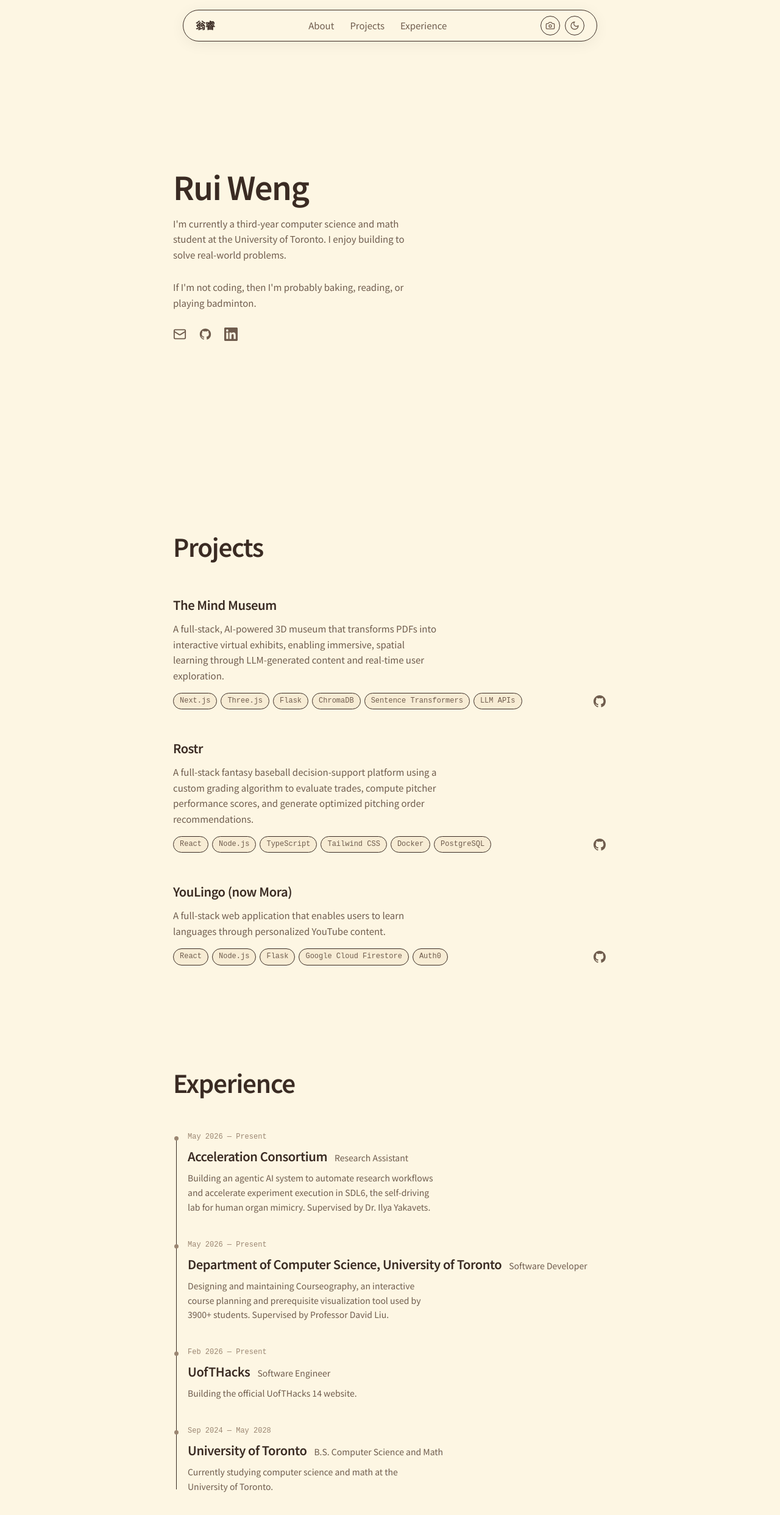
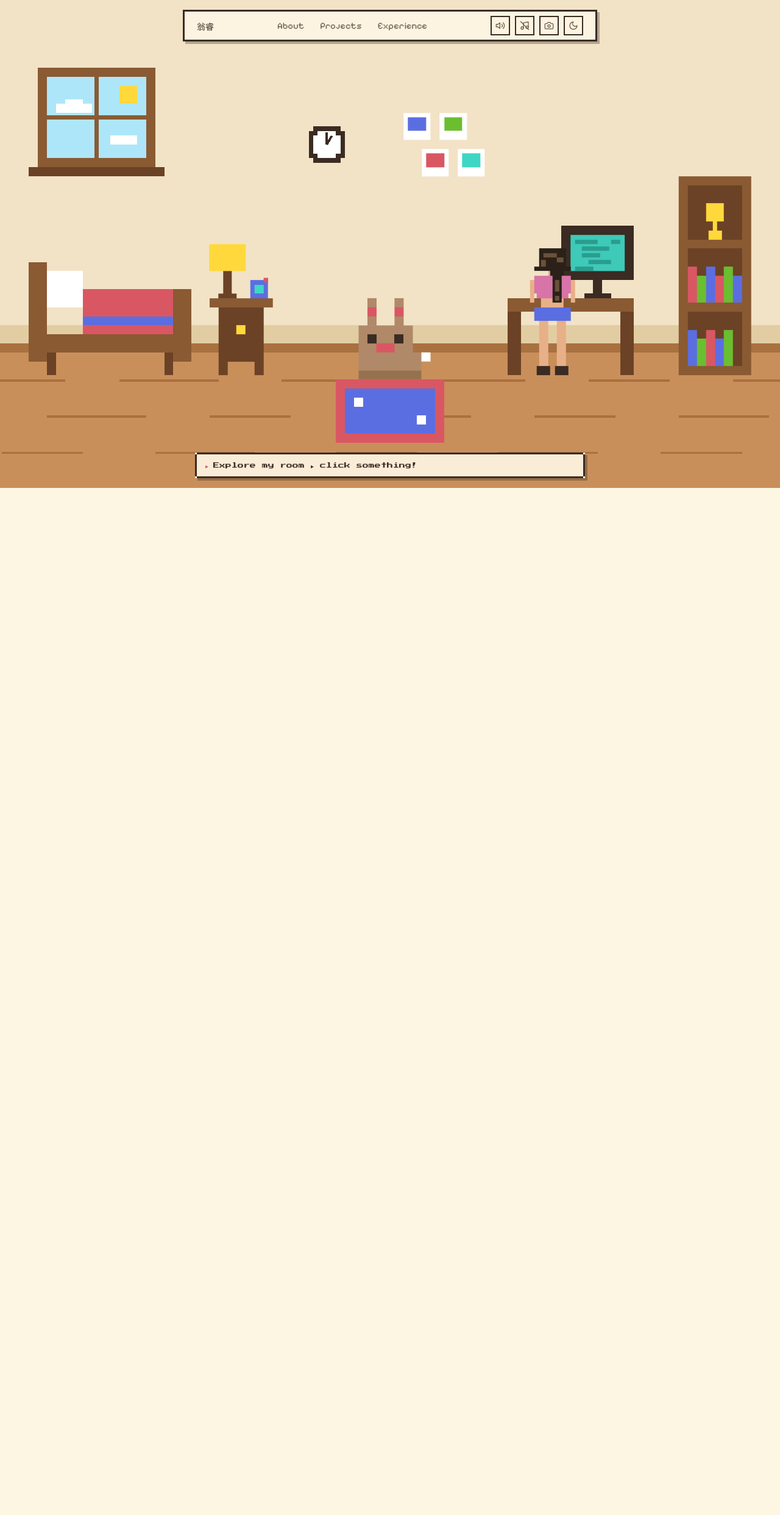
Before and after one commit to r-weng/personal-website, a React (Vite) app: page / in a window 1280 px wide. Shown: the top 2484 px of the page at 61% size. After the commit the page ends 800 px from the top, so only its background shows below. Built offline with nearby package versions, Linux system fonts and the light colour scheme.

Commit message:
feat(app): fullscreen scene layout with section modals
Scene fills the viewport with no page scroll; About/Projects/
Experience/Contact open as RPG dialog modals. Nav becomes a
fixed overlay with sound and music toggles.

```diff
--- a/src/App.css
+++ b/src/App.css
@@ -5,10 +5,12 @@
   flex-direction: column;
 }
 
-/* ── Nav ── */
+/* ── Nav: fixed overlay above the scene ── */
 .nav-header {
-  position: sticky;
+  position: fixed;
   top: 16px;
+  left: 0;
+  right: 0;
   z-index: 50;
   display: flex;
   justify-content: center;
@@ -24,19 +26,14 @@
   height: 52px;
   width: calc(100% - 64px);
   max-width: 680px;
-  border-radius: 9999px;
-  border: 1px solid var(--border);
+  border: 3px solid var(--panel-border);
   background: var(--nav-bg);
-  backdrop-filter: blur(16px);
-  -webkit-backdrop-filter: blur(16px);
-  box-shadow: 0 4px 24px rgba(0, 0, 0, 0.06);
+  box-shadow: 4px 4px 0 var(--panel-shadow);
   transition: background 0.2s, border-color 0.2s;
 }
 
 .nav-logo {
-  font-size: 16px;
-  font-weight: 600;
-  letter-spacing: -0.02em;
+  font-size: 14px;
   margin-right: auto;
   transition: opacity 0.15s;
 }
@@ -50,17 +47,25 @@
   gap: 2px;
 }
 
-.nav-links a {
+.nav-link-btn {
   font-size: 15px;
+  font-family: 'Pixelify Sans', sans-serif;
   color: var(--muted);
   padding: 6px 12px;
-  border-radius: 9999px;
+  background: none;
+  border: none;
+  cursor: pointer;
   transition: color 0.15s, background 0.15s;
 }
 
-.nav-links a:hover {
+.nav-link-btn:hover {
   color: var(--fg);
   background: var(--card);
+}
+
+.nav-link-btn:focus-visible {
+  outline: 3px solid var(--accent);
+  outline-offset: 2px;
 }
 
 .nav-actions {
@@ -76,8 +81,7 @@
   justify-content: center;
   width: 32px;
   height: 32px;
-  border-radius: 9999px;
-  border: 1px solid var(--border);
+  border: 2px solid var(--panel-border);
   background: transparent;
   color: var(--muted);
   cursor: pointer;
@@ -100,14 +104,6 @@
 }
 
 /* ── Sections ── */
-.section {
-  min-height: 100svh;
-  display: flex;
-  flex-direction: column;
-  justify-content: center;
-  padding: 80px 0;
-}
-
 .section-header {
   margin-bottom: 48px;
 }
@@ -119,26 +115,18 @@
   color: var(--fg);
 }
 
-/* ── About ── */
-.section-about {
-  height: calc(100svh - 68px);
-  min-height: unset;
-  padding: 0;
+/* ── Scene stage (home) ── */
+.scene-stage {
+  position: fixed;
+  inset: 0;
 }
 
-.section-about,
-#projects,
-#experience,
-#contact,
 .gallery-page {
   will-change: transform, opacity;
 }
 
 .hero-name {
-  font-size: clamp(32px, 6vw, 52px);
-  font-weight: 600;
-  letter-spacing: -0.03em;
-  line-height: 1.1;
+  line-height: 1.4;
   margin-bottom: 20px;
 }
 
@@ -170,7 +158,7 @@
 [data-reveal] {
   opacity: 0;
   transform: translateY(20px);
-  transition: opacity 0.6s ease-out, transform 0.6s ease-out;
+  transition: opacity 0.6s steps(6), transform 0.6s steps(6);
 }
 
 [data-reveal].revealed {
@@ -182,7 +170,11 @@
 .project-list {
   display: flex;
   flex-direction: column;
-  gap: 48px;
+  gap: 40px;
+}
+
+.project-item.pixel-panel {
+  padding: 24px 28px;
 }
 
 .project-name {
@@ -215,13 +207,13 @@
 }
 
 .project-tag {
-  font-size: 12px;
-  font-family: 'Geist Mono Variable', monospace;
-  color: var(--muted);
-  background: var(--card);
-  border: 1px solid var(--border);
-  border-radius: 9999px;
-  padding: 3px 10px;
+  font-size: 13px;
+  font-family: 'Pixelify Sans', sans-serif;
+  color: var(--fg);
+  background: var(--bg);
+  border: 2px solid var(--panel-border);
+  border-radius: 0;
+  padding: 2px 8px;
 }
 
 .project-links {
@@ -258,8 +250,12 @@
   left: 5px;
   top: 8px;
   bottom: 8px;
-  width: 1px;
-  background: var(--border);
+  width: 2px;
+  background: repeating-linear-gradient(
+    to bottom,
+    var(--subtle) 0 6px,
+    transparent 6px 10px
+  );
 }
 
 .exp-item {
@@ -274,12 +270,12 @@
 .exp-item::before {
   content: '';
   position: absolute;
-  left: -22px;
+  left: -23px;
   top: 8px;
-  width: 7px;
-  height: 7px;
-  border-radius: 50%;
-  background: var(--subtle);
+  width: 8px;
+  height: 8px;
+  background: var(--accent);
+  border: 2px solid var(--panel-border);
 }
 
 .exp-period {
@@ -327,9 +323,38 @@
     flex-direction: column;
     align-items: flex-start;
   }
+
+  .nav-inner {
+    width: calc(100% - 24px);
+    padding: 0 10px;
+    gap: 4px;
+  }
+
+  .nav-logo {
+    display: none;
+  }
+
+  .nav-links {
+    margin-right: auto;
+  }
+
+
+  .nav-actions {
+    gap: 4px;
+  }
+
+  .theme-toggle {
+    width: 28px;
+    height: 28px;
+  }
+
+  .nav-link-btn {
+    font-size: 13px;
+    padding: 4px 6px;
+  }
 }
 
 @media (prefers-reduced-motion: reduce) {
   [data-reveal] { transition: none; }
-  .section-about, #projects, #experience, #contact, .gallery-page { will-change: auto; }
+  .gallery-page { will-change: auto; }
 }
--- a/src/App.tsx
+++ b/src/App.tsx
@@ -1,81 +1,13 @@
-import { useState, useEffect, useRef } from 'react'
-import { Routes, Route, Link, useLocation } from 'react-router-dom'
+import { useState, useEffect } from 'react'
+import { Routes, Route, Link, useLocation, useNavigate } from 'react-router-dom'
 import { Analytics } from '@vercel/analytics/react'
 import './App.css'
+import './retro.css'
 import Gallery from './Gallery'
-import { useScrollOut, useScrollReveal } from './hooks'
-
-// ── Types ──────────────────────────────────────────────────────────────────
-
-interface Project {
-  name: string
-  description: string
-  tech: string[]
-  links: { label: string; url: string; external?: boolean }[]
-}
-
-interface Experience {
-  period: string
-  company: string
-  role: string
-  description: string
-}
-
-// ── Data ───────────────────────────────────────────────────────────────────
-
-const projects: Project[] = [
-  {
-    name: 'The Mind Museum',
-    description: 'A full-stack, AI-powered 3D museum that transforms PDFs into interactive virtual exhibits, enabling immersive, spatial learning through LLM-generated content and real-time user exploration.',
-    tech: ['Next.js', 'Three.js', 'Flask', 'ChromaDB', 'Sentence Transformers', 'LLM APIs'],
-    links: [
-      { label: 'GitHub', url: 'https://github.com/BryanYeeee/TheMindMuseum', external: true },
-    ],
-  },
-  {
-    name: 'Rostr',
-    description: 'A full-stack fantasy baseball decision-support platform using a custom grading algorithm to evaluate trades, compute pitcher performance scores, and generate optimized pitching order recommendations.',
-    tech: ['React', 'Node.js', 'TypeScript', 'Tailwind CSS', 'Docker', 'PostgreSQL'],
-    links: [
-      { label: 'GitHub', url: 'https://github.com/rostr-ftl2025/rostr', external: true },
-    ],
-  },
-  {
-    name: 'YouLingo (now Mora)',
-    description: 'A full-stack web application that enables users to learn languages through personalized YouTube content.',
-    tech: ['React', 'Node.js', 'Flask', 'Google Cloud Firestore', 'Auth0'],
-    links: [
-      { label: 'GitHub', url: 'https://github.com/Cindyzzz616/Mora', external: true },
-    ],
-  },
-]
-
-const experience: Experience[] = [
-  {
-    period: 'May 2026 — Present',
-    company: 'Acceleration Consortium',
-    role: 'Research Assistant',
-    description: 'Building an agentic AI system to automate research workflows and accelerate experiment execution in SDL6, the self-driving lab for human organ mimicry. Supervised by Dr. Ilya Yakavets.',
-  },
-  {
-    period: 'May 2026 — Present',
-    company: 'Department of Computer Science, University of Toronto',
-    role: 'Software Developer',
-    description: 'Designing and maintaining Courseography, an interactive course planning and prerequisite visualization tool used by 3900+ students. Supervised by Professor David Liu.',
-  },
-  {
-    period: 'Feb 2026 — Present',
-    company: 'UofTHacks',
-    role: 'Software Engineer',
-    description: 'Building the official UofTHacks 14 website.',
-  },
-  {
-    period: 'Sep 2024 — May 2028',
-    company: 'University of Toronto',
-    role: 'B.S. Computer Science and Math',
-    description: 'Currently studying computer science and math at the University of Toronto.',
-  },
-]
+import { projects, experience, type SectionId } from './data'
+import BedroomScene from './components/BedroomScene'
+import Modal from './components/Modal'
+import { useSound } from './useSound'
 
 // ── Theme hook ─────────────────────────────────────────────────────────────
 
@@ -150,29 +82,88 @@ function CameraIcon() {
   )
 }
 
+function SpeakerIcon({ muted }: { muted: boolean }) {
+  return (
+    <svg width="16" height="16" viewBox="0 0 24 24" fill="none" stroke="currentColor" strokeWidth="2" strokeLinecap="round" strokeLinejoin="round" aria-hidden="true">
+      <path d="M11 5 6 9H2v6h4l5 4V5Z" />
+      {muted
+        ? <path d="m16 9 6 6M22 9l-6 6" />
+        : <path d="M15.54 8.46a5 5 0 0 1 0 7.07M19.07 4.93a10 10 0 0 1 0 14.14" />}
+    </svg>
+  )
+}
+
+function MusicIcon({ on }: { on: boolean }) {
+  return (
+    <svg width="16" height="16" viewBox="0 0 24 24" fill="none" stroke="currentColor" strokeWidth="2" strokeLinecap="round" strokeLinejoin="round" aria-hidden="true">
+      <path d="M9 18V5l12-2v13" />
+      <circle cx="6" cy="18" r="3" />
+      <circle cx="18" cy="16" r="3" />
+      {!on && <path d="M2 2l20 20" />}
+    </svg>
+  )
+}
+
 // ── Nav ────────────────────────────────────────────────────────────────────
 
 interface NavProps {
   theme: 'light' | 'dark'
   onToggleTheme: () => void
+  onOpenSection: (section: SectionId | null) => void
 }
 
-function Nav({ theme, onToggleTheme }: NavProps) {
+function Nav({ theme, onToggleTheme, onOpenSection }: NavProps) {
   const { pathname } = useLocation()
-  const onGallery = pathname === '/gallery'
+  const navigate = useNavigate()
+  const { sfxMuted, musicOn, toggleSfx, toggleMusic } = useSound()
+
+  const openSection = (section: SectionId) => {
+    if (pathname !== '/') navigate('/')
+    onOpenSection(section)
+  }
 
   return (
     <header className="nav-header">
       <nav className="nav-inner">
-        <a href="/" className="nav-logo">翁睿</a>
+        <a
+          href="/"
+          className="nav-logo"
+          onClick={(e) => {
+            e.preventDefault()
+            navigate('/')
+            onOpenSection(null)
+          }}
+        >
+          翁睿
+        </a>
 
         <ul className="nav-links">
-          <li><a href={onGallery ? '/#about' : '#about'}>About</a></li>
-          <li><a href={onGallery ? '/#projects' : '#projects'}>Projects</a></li>
-          <li><a href={onGallery ? '/#experience' : '#experience'}>Experience</a></li>
+          {(['about', 'projects', 'experience'] as SectionId[]).map((s) => (
+            <li key={s}>
+              <button className="nav-link-btn" onClick={() => openSection(s)}>
+                {s[0].toUpperCase() + s.slice(1)}
+              </button>
+            </li>
+          ))}
         </ul>
 
         <div className="nav-actions">
+          <button
+            className="theme-toggle"
+            onClick={toggleSfx}
+            aria-label={sfxMuted ? 'Unmute sound effects' : 'Mute sound effects'}
+            aria-pressed={!sfxMuted}
+          >
+            <SpeakerIcon muted={sfxMuted} />
+          </button>
+          <button
+            className="theme-toggle"
+            onClick={toggleMusic}
+            aria-label={musicOn ? 'Stop chiptune music' : 'Play chiptune music'}
+            aria-pressed={musicOn}
+          >
+            <MusicIcon on={musicOn} />
+          </button>
           <Link to="/gallery" className="theme-toggle" aria-label="Gallery" onClick={() => window.scrollTo({ top: 0, behavior: 'instant' })}>
             <CameraIcon />
           </Link>
@@ -189,24 +180,11 @@ function Nav({ theme, onToggleTheme }: NavProps) {
   )
 }
 
-// ── Sections ───────────────────────────────────────────────────────────────
+// ── Section content (rendered inside modals) ───────────────────────────────
 
-function About() {
-  const ref = useRef<HTMLElement>(null)
-  useScrollReveal(ref)
-  useScrollOut(ref)
-
+function SocialLinks() {
   return (
-    <section ref={ref} id="about" className="section section-about">
-      <h1 className="hero-name" data-reveal data-delay="0.05">Rui Weng</h1>
-      <p className="hero-bio" data-reveal data-delay="0.2">
-        I'm currently a third-year computer science and math student at the University of Toronto.
-        I enjoy building to solve real-world problems.
-      </p>
-      <p className="hero-bio" data-reveal data-delay="0.275">
-        If I'm not coding, then I'm probably baking, reading, or playing badminton.
-      </p>
-      <div className="hero-links" data-reveal data-delay="0.35">
+    <div className="hero-links">
       <a href="mailto:rui.weng@mail.utoronto.ca" className="hero-link" aria-label="Email">
         <EmailIcon />
       </a>
@@ -217,23 +195,30 @@ function About() {
         <LinkedInIcon />
       </a>
     </div>
-    </section>
   )
 }
 
-function Projects() {
-  const ref = useRef<HTMLElement>(null)
-  useScrollReveal(ref)
-  useScrollOut(ref)
+function AboutContent() {
+  return (
+    <div>
+      <h1 className="hero-name blink-caret">Rui Weng</h1>
+      <p className="hero-bio">
+        I'm currently a third-year computer science and math student at the University of Toronto.
+        I enjoy building to solve real-world problems.
+      </p>
+      <p className="hero-bio">
+        If I'm not coding, then I'm probably baking, reading, or playing badminton.
+      </p>
+      <SocialLinks />
+    </div>
+  )
+}
 
+function ProjectsContent() {
   return (
-    <section ref={ref} id="projects" className="section">
-      <div className="section-header" data-reveal data-delay="0">
-        <h2 className="section-title">Projects</h2>
-      </div>
     <div className="project-list">
-        {projects.map((p, i) => (
-          <article key={p.name} className="project-item" data-reveal data-delay={i * 0.1}>
+      {projects.map((p) => (
+        <article key={p.name} className="project-item pixel-panel">
           <h3 className="project-name">{p.name}</h3>
           <p className="project-desc">{p.description}</p>
           <div className="project-bottom">
@@ -258,23 +243,14 @@ function Projects() {
         </article>
       ))}
     </div>
-    </section>
   )
 }
 
-function Experience() {
-  const ref = useRef<HTMLElement>(null)
-  useScrollReveal(ref)
-  useScrollOut(ref)
-
+function ExperienceContent() {
   return (
-    <section ref={ref} id="experience" className="section">
-      <div className="section-header" data-reveal data-delay="0">
-        <h2 className="section-title">Experience</h2>
-      </div>
     <div className="exp-list">
-        {experience.map((e, i) => (
-          <article key={e.company} className="exp-item" data-reveal data-delay={i * 0.1}>
+      {experience.map((e) => (
+        <article key={e.company} className="exp-item">
           <span className="exp-period">{e.period}</span>
           <div className="exp-header">
             <h3 className="exp-company">{e.company}</h3>
@@ -284,68 +260,89 @@ function Experience() {
         </article>
       ))}
     </div>
-    </section>
   )
 }
 
-function Contact() {
-  const ref = useRef<HTMLElement>(null)
-  useScrollReveal(ref)
-  useScrollOut(ref)
-
+function ContactContent() {
   return (
-    <section ref={ref} id="contact" className="section">
-      <div className="section-header" data-reveal data-delay="0">
-        <h2 className="section-title">Contact</h2>
-      </div>
-      <p className="hero-bio" data-reveal data-delay="0.1">
+    <div>
+      <p className="hero-bio">
         I'm always happy to chat. Feel free to reach out!
       </p>
-      <div className="hero-links" data-reveal data-delay="0.35">
-        <a href="mailto:rui.weng@mail.utoronto.ca" className="hero-link" aria-label="Email">
-          <EmailIcon />
+      <div className="contact-menu">
+        <a href="mailto:rui.weng@mail.utoronto.ca">
+          <EmailIcon /> Email
         </a>
-        <a href="https://github.com/r-weng" target="_blank" rel="noreferrer" className="hero-link" aria-label="GitHub">
-          <GitHubIcon />
+        <a href="https://github.com/r-weng" target="_blank" rel="noreferrer">
+          <GitHubIcon /> GitHub
         </a>
-        <a href="https://www.linkedin.com/in/rui-weng-a52a44264/" target="_blank" rel="noreferrer" className="hero-link" aria-label="LinkedIn">
-          <LinkedInIcon />
+        <a href="https://www.linkedin.com/in/rui-weng-a52a44264/" target="_blank" rel="noreferrer">
+          <LinkedInIcon /> LinkedIn
         </a>
       </div>
-    </section>
+    </div>
   )
 }
 
-// ── App ────────────────────────────────────────────────────────────────────
+const SECTIONS: Record<SectionId, { title: string; content: () => React.ReactNode }> = {
+  about: { title: 'About', content: AboutContent },
+  projects: { title: 'Projects', content: ProjectsContent },
+  experience: { title: 'Experience', content: ExperienceContent },
+  contact: { title: 'Contact', content: ContactContent },
+}
 
-function Home() {
+// ── Home ───────────────────────────────────────────────────────────────────
+
+interface HomeProps {
+  theme: 'light' | 'dark'
+  onToggleTheme: () => void
+  activeSection: SectionId | null
+  onOpenSection: (section: SectionId | null) => void
+}
+
+function Home({ theme, onToggleTheme, activeSection, onOpenSection }: HomeProps) {
+  // support old /#about style deep links
   useEffect(() => {
-    const hash = window.location.hash
-    if (!hash) return
-    requestAnimationFrame(() => {
-      const el = document.querySelector(hash)
-      if (el) el.scrollIntoView({ behavior: 'smooth' })
-    })
-  }, [])
+    const hash = window.location.hash.slice(1)
+    if (hash in SECTIONS) {
+      onOpenSection(hash as SectionId)
+      history.replaceState(null, '', '/')
+    }
+  }, [onOpenSection])
+
+  const section = activeSection ? SECTIONS[activeSection] : null
 
   return (
-    <main className="main">
-      <About />
-      <Projects />
-      <Experience />
-      <Contact />
+    <main className="scene-stage">
+      <BedroomScene theme={theme} onToggleTheme={onToggleTheme} onOpenSection={onOpenSection} />
+      {section && (
+        <Modal title={section.title} onClose={() => onOpenSection(null)}>
+          {section.content()}
+        </Modal>
+      )}
     </main>
   )
 }
 
 export default function App() {
   const { theme, toggle } = useTheme()
+  const [activeSection, setActiveSection] = useState<SectionId | null>(null)
 
   return (
     <div className="page">
-      <Nav theme={theme} onToggleTheme={toggle} />
+      <Nav theme={theme} onToggleTheme={toggle} onOpenSection={setActiveSection} />
       <Routes>
-        <Route path="/" element={<Home />} />
+        <Route
+          path="/"
+          element={
+            <Home
+              theme={theme}
+              onToggleTheme={toggle}
+              activeSection={activeSection}
+              onOpenSection={setActiveSection}
+            />
+          }
+        />
         <Route path="/gallery" element={<Gallery />} />
       </Routes>
       <Analytics />
```
Lines whose indentation alone changed are shown as unchanged.
